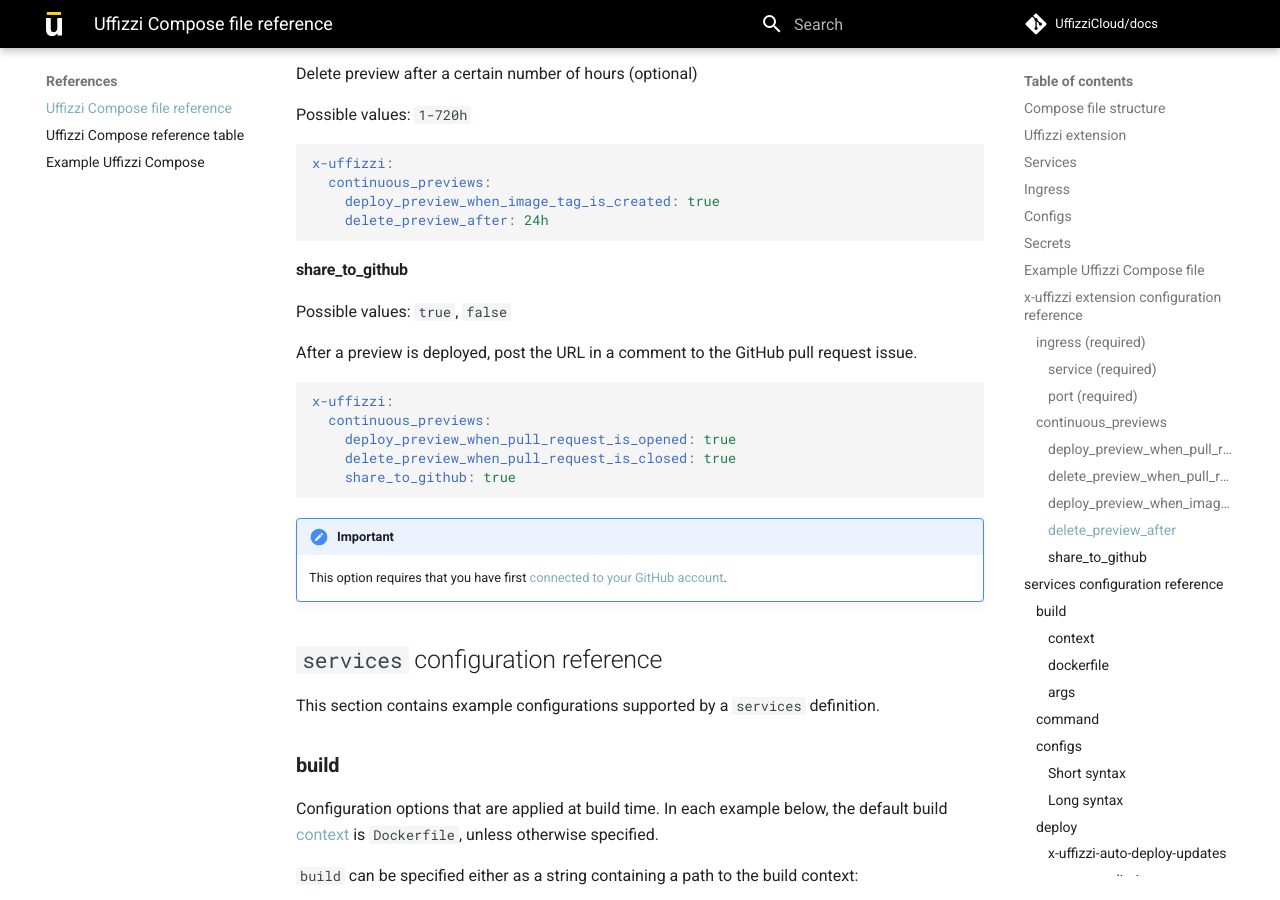
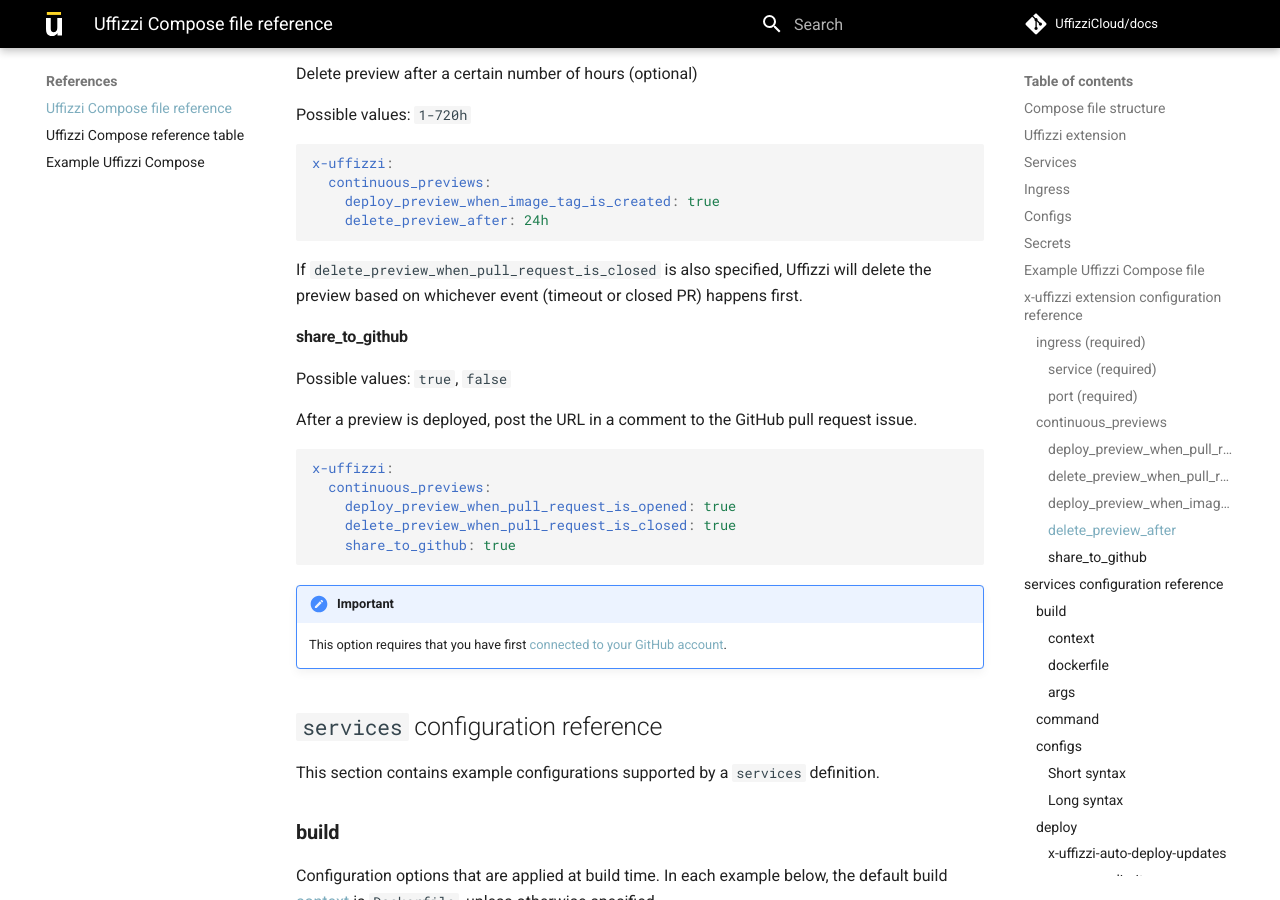
Before and after one commit to UffizziCloud/docs, an MkDocs documentation site: the page built from docs/references/compose-spec.md, in a window 1280 px wide and 900 px high, scrolled down 6410 px. Built offline with MkDocs 1.6.1 and Material for MkDocs 9.7.7, drawn with Linux system fonts in a browser that asks for light colours; comment, search, counter and statistics services are not loaded.

Commit message:
Update compose-spec.md

````diff
--- a/docs/references/compose-spec.md
+++ b/docs/references/compose-spec.md
@@ -237,6 +237,8 @@
     deploy_preview_when_image_tag_is_created: true
     delete_preview_after: 24h
 ```
+
+If `delete_preview_when_pull_request_is_closed` is also specified, Uffizzi will delete the preview based on whichever event (timeout or closed PR) happens first.
 
 #### **share_to_github**
 
````
